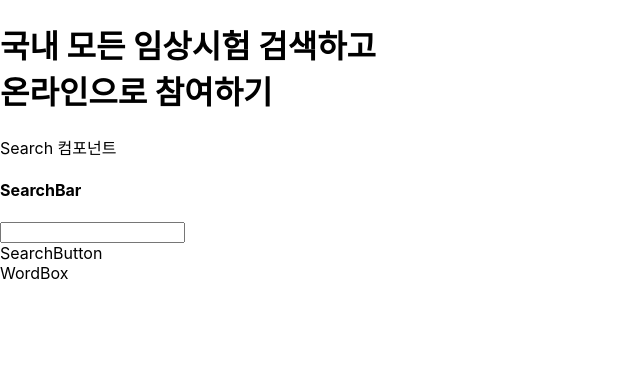
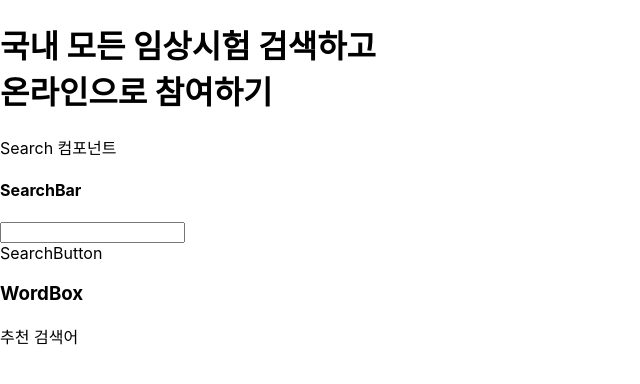
Before and after one commit to dawnheee/Autocomplete-Search-Bar, a React (Create React App) app: page / in a window 1280 px wide. Shown: the top 384 px of the page, without its empty margins (0-640 px from the left). Built offline with nearby package versions, Linux system fonts and the light colour scheme.

Commit message:
[feat] #2 local caching / isLoading 상태 관리

```diff
--- a/src/components/Search/index.tsx
+++ b/src/components/Search/index.tsx
@@ -10,14 +10,18 @@ function Search() {
   const [letters, setLetters] = useState("");
   const debouncedLetters = useDebounce(letters);
   const [sickArr, setSickArr] = useState<Sick[]>([]);
+  const [isLoading, setIsLoading] = useState(false);
 
   const fetchData = async (debouncedLetters: string) => {
     try {
+      setIsLoading(true);
       const arr = await searchService(debouncedLetters);
       const sickArray = Array.isArray(arr) ? arr : JSON.parse(arr);
       setSickArr(sickArray.slice(0, 10));
     } catch (error) {
       console.error("Error fetching data:", error);
+    } finally {
+      setIsLoading(false);
     }
   };
 
@@ -32,7 +36,7 @@ function Search() {
       Search 컴포넌트
       <SearchBar setLetters={setLetters} />
       <SearchButton />
-      <WordBox sickArr={sickArr} />
+      <WordBox sickArr={sickArr} isLoading={isLoading} />
     </div>
   );
 }
--- a/src/components/WordBox/index.tsx
+++ b/src/components/WordBox/index.tsx
@@ -3,11 +3,19 @@ import { Sick } from "../../@type/types";
 
 interface WordBoxProps {
   sickArr: Sick[];
+  isLoading: boolean;
 }
 
-function WordBox({ sickArr }: WordBoxProps) {
+function WordBox({ sickArr, isLoading }: WordBoxProps) {
   console.log(sickArr);
-  return <div>WordBox</div>;
+
+  return (
+    <div>
+      <h3>WordBox</h3>
+
+      {!isLoading ? <div>추천 검색어</div> : <div>Loading...</div>}
+    </div>
+  );
 }
 
 export default React.memo(WordBox);
```
